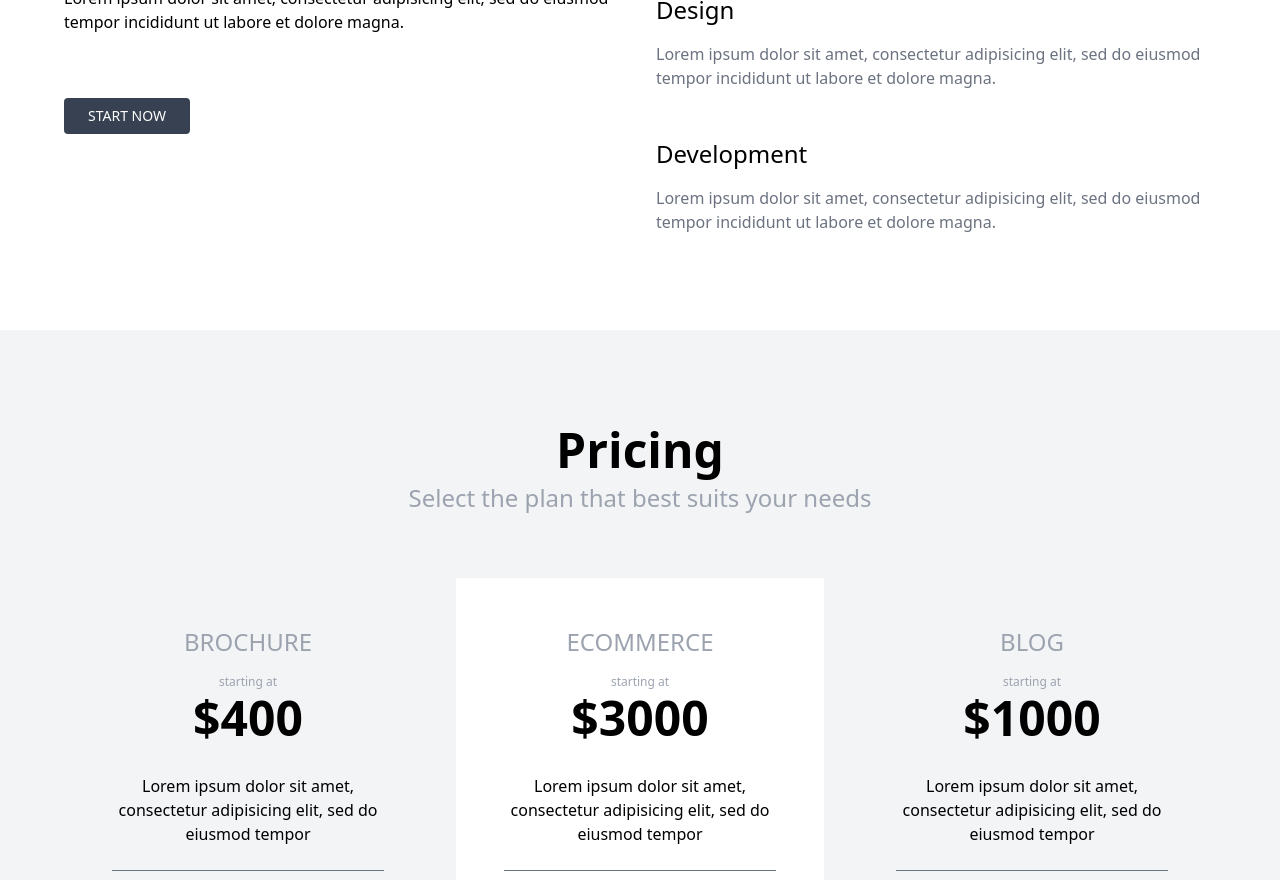
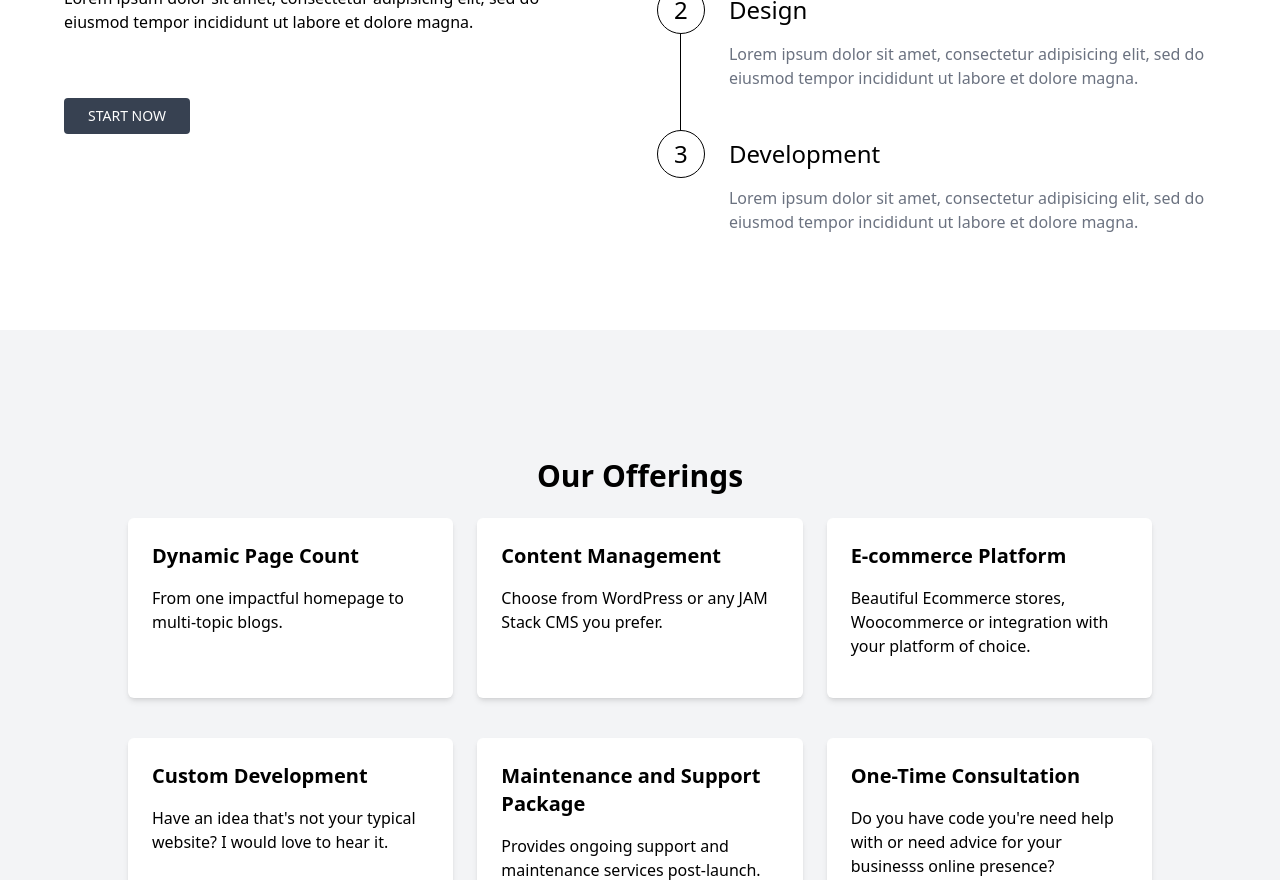
Before and after one commit to BranSlaa/the-third-developer, a SvelteKit app: page / in a window 1280 px wide. Shown: the part 1920-2800 px from the top of the page. Built offline with nearby package versions, Linux system fonts and the light colour scheme.

Commit message:
added sanity

```diff
--- a/src/routes/+page.svelte
+++ b/src/routes/+page.svelte
@@ -1,210 +1,288 @@
-<div class='relative bg-gray-100 hero-pattern py-64 overflow-hidden'>
-	<img src='https://picsum.photos/800' alt='' class='absolute object-cover w-full h-full top-0 left-0'/>
-	<div class="bg-gradient-to-r from-black to-transparent absolute w-full h-full top-0 left-0"></div>
-	<section id='hero' class='container mx-auto flex items-center relative z-10'>
-		<div class='w-1/2'>
-			<h1 class='text-white text-7xl leading-snug'>The Third Developer</h1>
-			<p class='text-gray-400 mt-4'>The first developer focuses on the problem. The second developer focuses on the solution. I look through the surface to peer into the true meaning. I am the Third Developer, finding answers that best fit your needs.</p>
-			<a href='#pricing' class='bg-gray-700 text-white px-6 py-2 block w-fit mt-6 rounded uppercase text-sm'>Lets begin</a>
+<script>
+	const packages = [
+		{
+			title: 'Dynamic Page Count',
+			description: 'From one impactful homepage to multi-topic blogs.',
+		},
+		{
+			title: 'Content Management',
+			description:
+ 				'Choose from WordPress or any JAM Stack CMS you prefer.',
+		},
+		{
+			title: 'E-commerce Platform',
+			description: 'Beautiful Ecommerce stores, Woocommerce or integration with your platform of choice.',
+		},
+		{
+			title: 'Custom Development',
+			description: 'Have an idea that\'s not your typical website? I would love to hear it.',
+		},
+		{
+			title: 'Maintenance and Support Package',
+			description: 'Provides ongoing support and maintenance services post-launch.',
+		},
+		{
+			title: 'One-Time Consultation',
+			description: 'Do you have code you\'re need help with or need advice for your business\s online presence?',
+		},
+	];
+</script>
+
+<div class="relative bg-gray-100 hero-pattern py-64 overflow-hidden">
+	<img
+		src="https://picsum.photos/800"
+		alt=""
+		class="absolute object-cover w-full h-full top-0 left-0"
+	/>
+	<div class="bg-gradient-to-r from-black to-transparent absolute w-full h-full top-0 left-0" />
+	<section id="hero" class="container mx-auto flex items-center relative z-10">
+		<div class="w-1/2">
+			<h1 class="text-white text-7xl leading-snug">The Third Developer</h1>
+			<p class="text-gray-400 mt-4">
+				The first developer focuses on the problem. The second developer focuses on the solution. I
+				look through the surface to peer into the true meaning. I am the Third Developer, finding
+				answers that best fit your needs.
+			</p>
+			<a
+				href="#pricing"
+				class="bg-gray-700 text-white px-6 py-2 block w-fit mt-6 rounded uppercase text-sm"
+				>Lets begin</a
+			>
 		</div>
 	</section>
 </div>
-<section id='about' class='container mx-auto flex gap-8 items-center'>
-	<div class='w-1/2'>
-		<h2 class='text-5xl font-bold mb-4'>Who am I?</h2>
-		<p class='mb-8 text-gray-400'>Lorem ipsum dolor sit amet, consectetur adipisicing elit, sed do eiusmod tempor incididunt ut labore et dolore magna aliqua. Ut enim ad minim veniam, quis nostrud exercitation ullamco laboris nisi ut aliquip ex ea commodo consequat  incididunt ut laboret.</p>
-		<div class='flex'>
-			<div class='point'>
-				<img class='mb-2' src='https://picsum.photos/100' alt=''/>
-				<h3 class='mb-1'>Wisdom</h3>
-				<p class='text-gray-400 leading-tight text-sm'>Lorem ipsum dolor sit amet, consectetur</p>
+<section id="about" class="container mx-auto flex gap-8 items-center">
+	<div class="w-1/2">
+		<h2 class="text-5xl font-bold mb-4">Who am I?</h2>
+		<p class="mb-8 text-gray-400">
+			Lorem ipsum dolor sit amet, consectetur adipisicing elit, sed do eiusmod tempor incididunt ut
+			labore et dolore magna aliqua. Ut enim ad minim veniam, quis nostrud exercitation ullamco
+			laboris nisi ut aliquip ex ea commodo consequat incididunt ut laboret.
+		</p>
+		<div class="flex">
+			<div class="point">
+				<img class="mb-2" src="https://picsum.photos/100" alt="" />
+				<h3 class="mb-1">Wisdom</h3>
+				<p class="text-gray-400 leading-tight text-sm">Lorem ipsum dolor sit amet, consectetur</p>
 			</div>
-			<div class='point'>
-				<img class='mb-2' src='https://picsum.photos/100' alt=''/>
-				<h3 class='mb-1'>Knowledge</h3>
-				<p class='text-gray-400 leading-tight text-sm'>Lorem ipsum dolor sit amet, consectetur</p>
+			<div class="point">
+				<img class="mb-2" src="https://picsum.photos/100" alt="" />
+				<h3 class="mb-1">Knowledge</h3>
+				<p class="text-gray-400 leading-tight text-sm">Lorem ipsum dolor sit amet, consectetur</p>
 			</div>
-			<div class='point'>
-				<img class='mb-2' src='https://picsum.photos/100' alt=''/>
-				<h3 class='mb-1'>Truth</h3>
-				<p class='text-gray-400 leading-tight text-sm'>Lorem ipsum dolor sit amet, consectetur</p>
+			<div class="point">
+				<img class="mb-2" src="https://picsum.photos/100" alt="" />
+				<h3 class="mb-1">Truth</h3>
+				<p class="text-gray-400 leading-tight text-sm">Lorem ipsum dolor sit amet, consectetur</p>
 			</div>
 		</div>
 	</div>
-	<div class='w-1/2 py-24'>
-		<img src='https://picsum.photos/400' alt='' class='w-full'/>
+	<div class="w-1/2 py-24">
+		<img src="https://picsum.photos/400" alt="" class="w-full" />
 	</div>
 </section>
-<div class='container mx-auto px-16 py-24'>
-	<section id='process' class='flex gap-8'>
-		<div class='w-1/2'>
-			<h2 class='text-5xl font-bold'>How it Works</h2>
-			<h3 class='mt-12 text-2xl text-gray-400 font-medium'>It's insanely easy to get started</h3>
-			<p class='mt-2'>Lorem ipsum dolor sit amet, consectetur adipisicing elit, sed do eiusmod tempor incididunt ut labore et dolore magna.</p>
-			<a href='#pricing' class='bg-gray-700 text-white px-6 py-2 block w-fit mt-16 rounded uppercase text-sm'>Start Now</a>
+<div class="container mx-auto px-16 py-24">
+	<section id="process" class="flex gap-8">
+		<div class="w-1/2">
+			<h2 class="text-5xl font-bold">How it Works</h2>
+			<h3 class="mt-12 text-2xl text-gray-400 font-medium">It's insanely easy to get started</h3>
+			<p class="mt-2">
+				Lorem ipsum dolor sit amet, consectetur adipisicing elit, sed do eiusmod tempor incididunt
+				ut labore et dolore magna.
+			</p>
+			<a
+				href="#pricing"
+				class="bg-gray-700 text-white px-6 py-2 block w-fit mt-16 rounded uppercase text-sm"
+				>Start Now</a
+			>
 		</div>
-		<ul class='w-1/2 flex flex-col gap-12'>
+		<ol class="w-1/2 flex flex-col gap-12">
 			<li>
-				<h3 class='font-medium text-2xl mb-4'>Concept</h3>
-				<p class='text-gray-500'>Lorem ipsum dolor sit amet, consectetur adipisicing elit, sed do eiusmod tempor incididunt ut labore et dolore magna.</p>
+				<h3 class="font-medium text-2xl mb-4">Concept</h3>
+				<p class="text-gray-500">
+					Lorem ipsum dolor sit amet, consectetur adipisicing elit, sed do eiusmod tempor incididunt
+					ut labore et dolore magna.
+				</p>
 			</li>
 			<li>
-				<h3 class='font-medium text-2xl mb-4'>Design</h3>
-				<p class='text-gray-500'>Lorem ipsum dolor sit amet, consectetur adipisicing elit, sed do eiusmod tempor incididunt ut labore et dolore magna.</p>
+				<h3 class="font-medium text-2xl mb-4">Design</h3>
+				<p class="text-gray-500">
+					Lorem ipsum dolor sit amet, consectetur adipisicing elit, sed do eiusmod tempor incididunt
+					ut labore et dolore magna.
+				</p>
 			</li>
 			<li>
-				<h3 class='font-medium text-2xl mb-4'>Development</h3>
-				<p class='text-gray-500'>Lorem ipsum dolor sit amet, consectetur adipisicing elit, sed do eiusmod tempor incididunt ut labore et dolore magna.</p>
+				<h3 class="font-medium text-2xl mb-4">Development</h3>
+				<p class="text-gray-500">
+					Lorem ipsum dolor sit amet, consectetur adipisicing elit, sed do eiusmod tempor incididunt
+					ut labore et dolore magna.
+				</p>
 			</li>
-		</ul>
+		</ol>
 	</section>
 </div>
-<div class='bg-gray-100'>
-	<section id='pricing' class='container mx-auto px-16 py-24'>
-		<h2 class='text-5xl font-bold mb-2 text-center'>Pricing</h2>
-		<p class='text-2xl text-gray-400 font-medium text-center'>Select the plan that best suits your needs</p>
-		<div class='flex mt-16 gap-6'>
-			<div class='w-1/3 p-12'>
-				<h3 class='text-center text-gray-400 font-medium uppercase text-2xl mb-4'>Brochure</h3>
-				<p class='text-center text-xs text-gray-400 mb-1'>starting at</p>
-				<h4 class='text-center font-bold text-5xl'>$400</h4>
-				<p class='text-center mt-8 mb-6 pb-6 border-b border-b-gray-500'>Lorem ipsum dolor sit amet, consectetur adipisicing elit, sed do eiusmod tempor</p>
-				<div class='flex flex-col items-center w-full'>
-					<p class='text-l uppercase text-gray-700'>options</p>
-					<div class='flex w-full gap-x-4 mt-2'>
-						<strong class='flex-1 text-right'>Pages</strong>
-						<p class='flex-1 text-gray-400'>1+</p>
-					</div>
-					<div class='flex w-full gap-x-4 mt-2'>
-						<strong class='flex-1 text-right'>Many</strong>
-						<p class='flex-1 text-gray-400'>CMS Options</p>
-					</div>
-					<div class='flex w-full gap-x-4 mt-2'>
-						<strong class='flex-1 text-right'>Multiple</strong>
-						<p class='flex-1 text-gray-400'>Design Options</p>
-					</div>
+
+<div class="bg-gray-100">
+	<div class="max-w-5xl mx-auto py-32">
+		<h1 class="text-3xl font-semibold mb-6 text-center">Our Offerings</h1>
+
+		<div class="grid gap-6 grid-cols-1 md:grid-cols-2 lg:grid-cols-3">
+			{#each packages as p (p.title)}
+				<div class="bg-white p-6 rounded-md shadow-md mb-4">
+					<h2 class="text-xl font-semibold mb-4">{p.title}</h2>
+					<p class="mb-4">{p.description}</p>
+					{#if p.features && p.features.length > 0}
+						<ul class="list-disc ml-6">
+							{#each p.features as feature (feature)}
+								<li>{feature}</li>
+							{/each}
+						</ul>
+					{/if}
+					{#if p.customization}
+						<p class="mt-4 text-gray-600">{p.customization}</p>
+					{/if}
+					{#if p.button}
+						<button class="mt-6 bg-blue-500 text-white px-4 py-2 rounded-md">{p.button}</button>
+					{/if}
 				</div>
-				<a href='#contact' class='border border-gray-700 px-6 py-2 block w-fit mx-auto mt-8 rounded uppercase text-sm'>Choose</a>
-			</div>
-			<div class='w-1/3 p-12 bg-white'>
-				<h3 class='text-center text-gray-400 font-medium uppercase text-2xl mb-4'>Ecommerce</h3>
-				<p class='text-center text-xs text-gray-400 mb-1'>starting at</p>
-				<h4 class='text-center font-bold text-5xl'>$3000</h4>
-				<p class='text-center mt-8 mb-6 pb-6 border-b border-b-gray-500'>Lorem ipsum dolor sit amet, consectetur adipisicing elit, sed do eiusmod tempor</p>
-				<div class='flex flex-col items-center w-full'>
-					<p class='text-l uppercase text-gray-700'>options</p>
-					<div class='flex w-full gap-x-4 mt-2'>
-						<strong class='flex-1 text-right'>Pages</strong>
-						<p class='flex-1 text-gray-400'>5+</p>
-					</div>
-					<div class='flex w-full gap-x-4 mt-2'>
-						<strong class='flex-1 text-right'>Many</strong>
-						<p class='flex-1 text-gray-400'>Payment Processes</p>
-					</div>
-					<div class='flex w-full gap-x-4 mt-2'>
-						<strong class='flex-1 text-right'>Multiple</strong>
-						<p class='flex-1 text-gray-400'>Design Options</p>
-					</div>
-				</div>
-				<a href='#contact' class='bg-gray-700 text-white px-6 py-2 block w-fit mx-auto mt-8 rounded uppercase text-sm'>Choose</a>
-			</div>
-			<div class='w-1/3 p-12'>
-				<h3 class='text-center text-gray-400 font-medium uppercase text-2xl mb-4'>Blog</h3>
-				<p class='text-center text-xs text-gray-400 mb-1'>starting at</p>
-				<h4 class='text-center font-bold text-5xl'>$1000</h4>
-				<p class='text-center mt-8 mb-6 pb-6 border-b border-b-gray-500'>Lorem ipsum dolor sit amet, consectetur adipisicing elit, sed do eiusmod tempor</p>
-				<div class='flex flex-col items-center w-full'>
-					<p class='text-l uppercase text-gray-700'>options</p>
-					<div class='flex w-full gap-x-4 mt-2'>
-						<strong class='flex-1 text-right'>Pages</strong>
-						<p class='flex-1 text-gray-400'>3+</p>
-					</div>
-					<div class='flex w-full gap-x-4 mt-2'>
-						<strong class='flex-1 text-right'>Many</strong>
-						<p class='flex-1 text-gray-400'>CMS Options</p>
-					</div>
-					<div class='flex w-full gap-x-4 mt-2'>
-						<strong class='flex-1 text-right'>Multiple</strong>
-						<p class='flex-1 text-gray-400'>Design Options</p>
-					</div>
-				</div>
-				<a href='#contact' class='border border-gray-700 px-6 py-2 block w-fit mx-auto mt-8 rounded uppercase text-sm'>Choose</a>
-			</div>
+			{/each}
+		</div>
+	</div>
+</div>
+
+<!-- TODO Add CTA for "anything not here. Icluding custom, consulting and landing pagesx" -->
+
+<div class="container mx-auto">
+	<section id="portfolio" class="portfolio-section py-24">
+		<h2 class="text-5xl font-bold text-center mb-24">Portfolio</h2>
+		<ul class="flex gap-1 border border-gray-700 rounded w-fit mx-auto mb-24 p-1">
+			<li class="py-2 px-8 rounded bg-gray-700 text-white">All</li>
+			<li class="py-2 px-8 rounded hover:bg-gray-700 hover:text-white">Brochure</li>
+			<li class="py-2 px-8 rounded hover:bg-gray-700 hover:text-white">Ecommerce</li>
+			<li class="py-2 px-8 rounded hover:bg-gray-700 hover:text-white">Blog</li>
+		</ul>
+		<div class="grid grid-cols-3 gap-8">
+			<img class="w-full" src="https://picsum.photos/200" alt="" />
+			<img class="w-full" src="https://picsum.photos/200" alt="" />
+			<img class="w-full" src="https://picsum.photos/200" alt="" />
+			<img class="w-full" src="https://picsum.photos/200" alt="" />
+			<img class="w-full" src="https://picsum.photos/200" alt="" />
+			<img class="w-full" src="https://picsum.photos/200" alt="" />
+			<img class="w-full" src="https://picsum.photos/200" alt="" />
+			<img class="w-full" src="https://picsum.photos/200" alt="" />
+			<img class="w-full" src="https://picsum.photos/200" alt="" />
 		</div>
 	</section>
 </div>
-<div class='container mx-auto'>
-	<section id='portfolio' class='portfolio-section py-24'>
-		<h2 class='text-5xl font-bold text-center mb-24'>New Work</h2>
-		<ul class='flex gap-1 border border-gray-700 rounded w-fit mx-auto mb-24 p-1'>
-			<li class='py-2 px-8 rounded bg-gray-700 text-white'>All</li>
-			<li class='py-2 px-8 rounded hover:bg-gray-700 hover:text-white'>Brochure</li>
-			<li class='py-2 px-8 rounded hover:bg-gray-700 hover:text-white'>Ecommerce</li>
-			<li class='py-2 px-8 rounded hover:bg-gray-700 hover:text-white'>Blog</li>
-		</ul>
-		<div class='grid grid-cols-3 gap-8'>
-			<img class='w-full' src='https://picsum.photos/200' alt=''/>
-			<img class='w-full' src='https://picsum.photos/200' alt=''/>
-			<img class='w-full' src='https://picsum.photos/200' alt=''/>
-			<img class='w-full' src='https://picsum.photos/200' alt=''/>
-			<img class='w-full' src='https://picsum.photos/200' alt=''/>
-			<img class='w-full' src='https://picsum.photos/200' alt=''/>
-			<img class='w-full' src='https://picsum.photos/200' alt=''/>
-			<img class='w-full' src='https://picsum.photos/200' alt=''/>
-			<img class='w-full' src='https://picsum.photos/200' alt=''/>
-		</div>
-	</section>
-</div>
-<section id='testimonials' class='bg-gray-100'>
-	<div class='container mx-auto py-32 max-w-4xl'>
-		<h2 class='text-5xl font-bold text-center mb-16'>Testimonials</h2>
-		<div class='flex gap-16 mt-8'>
-			<img src='https://picsum.photos/100' alt=''/>
-			<div class='content-wrapper'>
-				<p class='text-gray-400'>Lorem ipsum dolor sit amet, consectetur adipisicing elit, sed do eiusmod tempor incididunt ut labore et dolore magna aliqua. Ut enim ad minim veniam, quis nostrud exercitation ullamco laboris nisi ut aliquip ex ea commodo consequat labore et dolore.</p>
-				<div class='flex gap-4 mt-4'>
-					<h3 class='attestant'>Bruce Wayne</h3>
-					<h4 class='text-gray-400'>Escentric Billionaire</h4>
+<section id="testimonials" class="bg-gray-100">
+	<div class="container mx-auto py-32 max-w-4xl">
+		<h2 class="text-5xl font-bold text-center mb-16">Testimonials</h2>
+		<div class="flex gap-16 mt-8">
+			<img src="https://picsum.photos/100" alt="" />
+			<div class="content-wrapper">
+				<p class="text-gray-600">
+					Lorem ipsum dolor sit amet, consectetur adipisicing elit, sed do eiusmod tempor incididunt
+					ut labore et dolore magna aliqua. Ut enim ad minim veniam, quis nostrud exercitation
+					ullamco laboris nisi ut aliquip ex ea commodo consequat labore et dolore.
+				</p>
+				<div class="flex gap-4 mt-4">
+					<h3 class="attestant">Bruce Wayne</h3>
+					<h4 class="text-gray-400">Escentric Billionaire</h4>
 				</div>
 			</div>
 		</div>
-		<div class='flex gap-16 mt-8'>
-			<img src='https://picsum.photos/100' alt=''/>
-			<div class='content-wrapper'>
-				<p class='text-gray-400'>Lorem ipsum dolor sit amet, consectetur adipisicing elit, sed do eiusmod tempor incididunt ut labore et dolore magna aliqua. Ut enim ad minim veniam, quis nostrud exercitation ullamco laboris nisi ut aliquip ex ea commodo consequat labore et dolore.</p>
-				<div class='flex gap-4 mt-4'>
-					<h3 class='attestant'>Barry Allen</h3>
-					<h4 class='text-gray-400'>Athlete</h4>
+		<div class="flex gap-16 mt-8">
+			<img src="https://picsum.photos/100" alt="" />
+			<div class="content-wrapper">
+				<p class="text-gray-600">
+					Lorem ipsum dolor sit amet, consectetur adipisicing elit, sed do eiusmod tempor incididunt
+					ut labore et dolore magna aliqua. Ut enim ad minim veniam, quis nostrud exercitation
+					ullamco laboris nisi ut aliquip ex ea commodo consequat labore et dolore.
+				</p>
+				<div class="flex gap-4 mt-4">
+					<h3 class="attestant">Barry Allen</h3>
+					<h4 class="text-gray-400">Athlete</h4>
 				</div>
 			</div>
 		</div>
-		<div class='flex gap-16 mt-8'>
-			<img src='https://picsum.photos/100' alt=''/>
-			<div class='content-wrapper'>
-				<p class='text-gray-400'>Lorem ipsum dolor sit amet, consectetur adipisicing elit, sed do eiusmod tempor incididunt ut labore et dolore magna aliqua. Ut enim ad minim veniam, quis nostrud exercitation ullamco laboris nisi ut aliquip ex ea commodo consequat labore et dolore.</p>
-				<div class='flex gap-4 mt-4'>
-					<h3 class='attestant'>Clark Kent</h3>
-					<h4 class='text-gray-400'>News Reporter</h4>
+		<div class="flex gap-16 mt-8">
+			<img src="https://picsum.photos/100" alt="" />
+			<div class="content-wrapper">
+				<p class="text-gray-600">
+					Lorem ipsum dolor sit amet, consectetur adipisicing elit, sed do eiusmod tempor incididunt
+					ut labore et dolore magna aliqua. Ut enim ad minim veniam, quis nostrud exercitation
+					ullamco laboris nisi ut aliquip ex ea commodo consequat labore et dolore.
+				</p>
+				<div class="flex gap-4 mt-4">
+					<h3 class="attestant">Clark Kent</h3>
+					<h4 class="text-gray-400">News Reporter</h4>
 				</div>
 			</div>
 		</div>
 	</div>
 </section>
-<section id='contact' class='container mx-auto py-16 max-w-5xl'>
-	<h2 class='text-5xl font-bold text-center mb-16'>Contact Brandon</h2>
-	<div class='flex gap-8 items-center'>
-		<div class='w-1/2'>
-			<h3 class='text-2xl font-medium mb-4'>I'd love to hear from you</h3>
-			<p class='text-gray-400 mb-8'>Lorem ipsum dolor sit amet, consectetur adipisicing elit, sed do eiusmod tempor incididunt ut labore et dolore magna aliqua.</p>
-			<a href='mailto:branslaa@gmail.com' class='text-gray-400 text-xl'>branslaa@gmail.com</a>
+<section id="contact" class="container mx-auto py-16 max-w-5xl">
+	<h2 class="text-5xl font-bold text-center mb-16">Contact Brandon</h2>
+	<div class="flex gap-8 items-center">
+		<div class="w-1/2">
+			<h3 class="text-2xl font-medium mb-4">I'd love to hear from you</h3>
+			<p class="text-gray-600 mb-8">
+				Lorem ipsum dolor sit amet, consectetur adipisicing elit, sed do eiusmod tempor incididunt
+				ut labore et dolore magna aliqua.
+			</p>
+			<a href="mailto:branslaa@gmail.com" class="text-gray-400 text-xl">branslaa@gmail.com</a>
 		</div>
-		<form class='w-1/2 flex flex-col gap-4'>
-			<input type='email' placeholder="email address" class='border border-gray-400 p-2' />
-			<select name='' id='' class='border border-gray-400 p-2'>
+		<form class="w-1/2 flex flex-col gap-4">
+			<input type="email" placeholder="email address" class="border border-gray-400 p-2" />
+			<select name="" id="" class="border border-gray-400 p-2">
 				<option>value</option>
 			</select>
-			<textarea name='' id='' cols='30' rows='5' class='border border-gray-400 p-2'></textarea>
-			<button class='bg-gray-700 text-white px-6 py-2 block w-full mt-4 mx-auto rounded uppercase text-sm'>Submit</button>
+			<textarea name="" id="" cols="30" rows="5" class="border border-gray-400 p-2" />
+			<button
+				class="bg-gray-700 text-white px-6 py-2 block w-full mt-4 mx-auto rounded uppercase text-sm"
+				>Submit</button
+			>
 		</form>
 	</div>
 </section>
+
+<style>
+	ol {
+		counter-reset: list-counter;
+		margin-left: 3rem;
+		border-left: 1px solid black;
+	}
+	ol li {
+		position: relative;
+		counter-increment: list-counter;
+		padding-left: 3rem;
+	}
+	ol li:last-child::after {
+		content: '';
+		position: absolute;
+		left: 0;
+		top: 0;
+		z-index: 2;
+		transform: translateX(-50%);
+		background-color: white;
+		width: 2px;
+		height: 100%;
+	}
+	ol li::before {
+		content: counter(list-counter);
+		position: absolute;
+		top: -0.5rem;
+		left: 0;
+		z-index: 3;
+		transform: translateX(-50%);
+		background-color: white;
+		display: flex;
+		align-items: center;
+		justify-content: center;
+		font-size: 1.5rem;
+		width: 3rem;
+		height: 3rem;
+		border: 1px solid black;
+		border-radius: 100%;
+	}
+</style>
```
